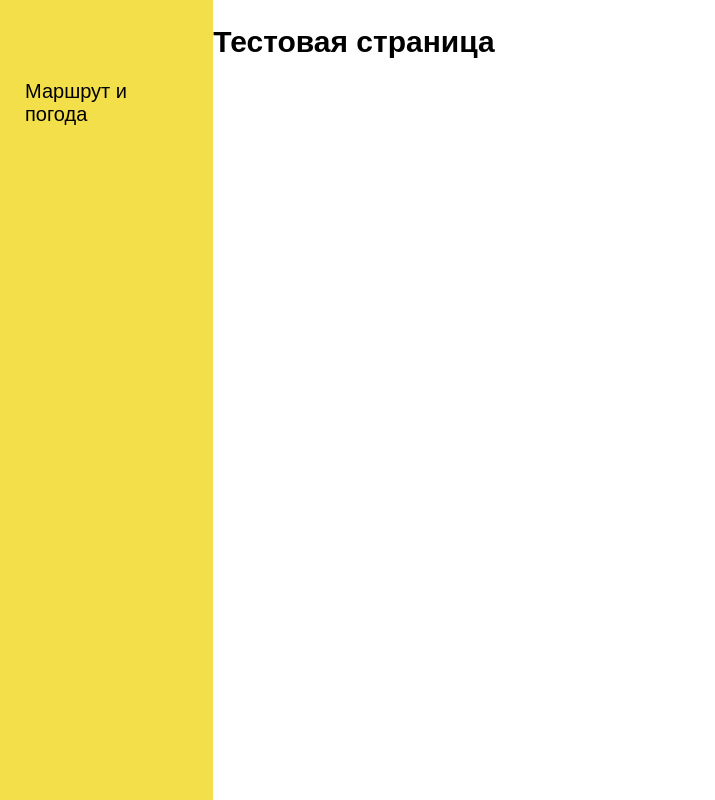
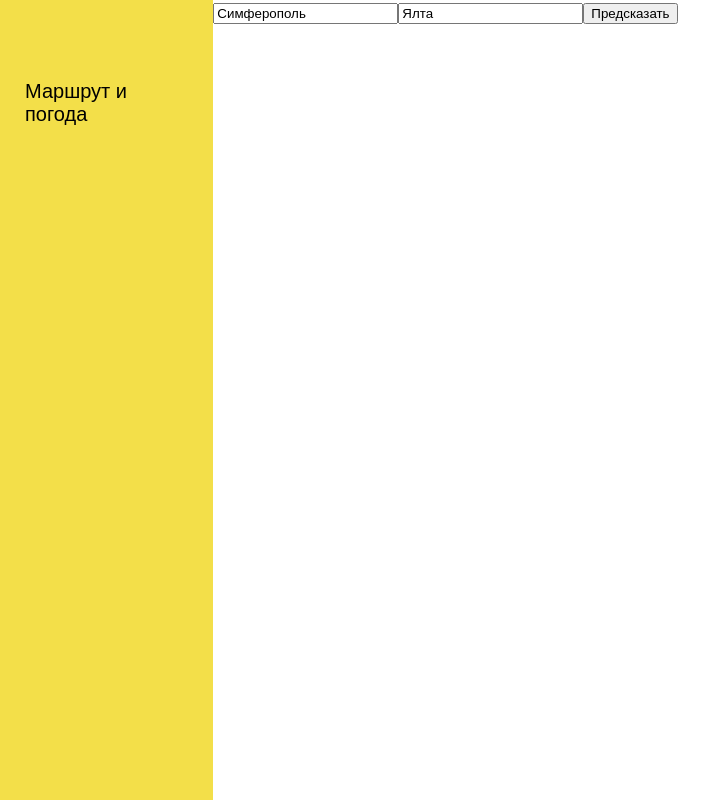
Before and after one commit to O-Jever/drochishki-prikolishki, a React (Create React App) app: page /map-with-weather in a window 1280 px wide. Shown: the whole page, without its empty margins (0-715 px from the left). Built offline with nearby package versions, Linux system fonts and the light colour scheme.

Commit message:
feat(FormComponent): create component

```diff
--- /dev/null
+++ b/src/pages/mapWithWeatherPage/formPage/pageForm.js
@@ -0,0 +1,36 @@
+import React from 'react';
+import { Formik, Form, Field, ErrorMessage } from 'formik';
+
+const FormComponent = () => (
+    <div>
+        <Formik
+        initialValues={{ startPoint: 'Симферополь', endPoint: 'Ялта' }}
+        validate={values => {
+            const errors = {};
+            for(const value of ['startPoint', 'endPoint']) {
+                if (!values[value]) {
+                    errors[value] = 'Required';
+                }
+            }
+            return errors;
+        }}
+        onSubmit={(values, { setSubmitting }) => {
+            setSubmitting(false);
+        }}
+        >
+        {({ isSubmitting }) => (
+            <Form>
+                <Field type="text" name="startPoint" />
+                <ErrorMessage name="startPoint" component="div" />
+                <Field type="text" name="endPoint" />
+                <ErrorMessage name="endPoint" component="div" />
+                <button type="submit" disabled={isSubmitting}>
+                    Предсказать
+                </button>
+            </Form>
+        )}
+        </Formik>
+    </div>
+);
+
+export default FormComponent;
--- a/src/pages/mapWithWeatherPage/pageMapWithWeather.js
+++ b/src/pages/mapWithWeatherPage/pageMapWithWeather.js
@@ -1,11 +1,12 @@
 import React, { Component } from 'react';
+import FormComponent from './formPage/pageForm';
 
 class MapWithWeatherPage extends Component {
     render(){
         return (
             <main className="app-main">
                 <section id="mapWithWeatherPage" className="section">
-                    <h1>Тестовая страница</h1>
+                    <FormComponent></FormComponent>
                 </section>
             </main>
         );
```
